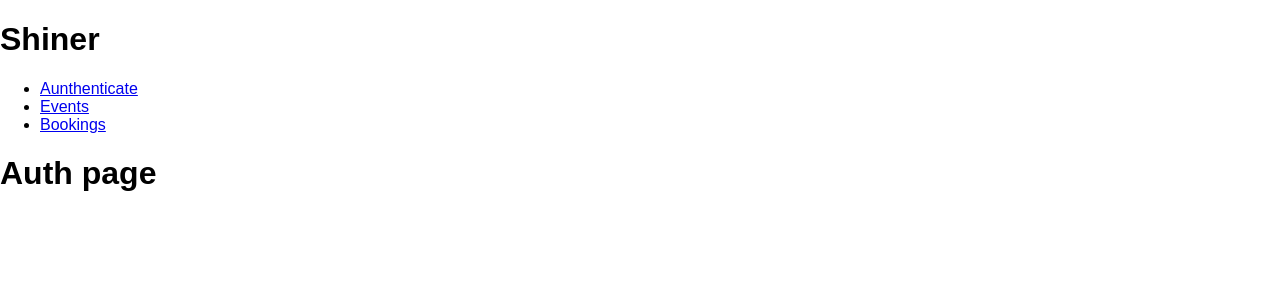
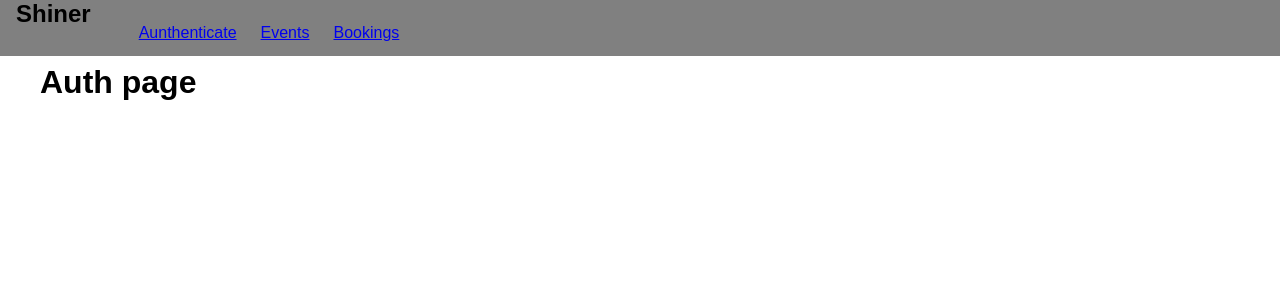
Before and after one commit to jimhantrix/shoeshiner-, a React (Create React App) app in the folder frontend/: page /auth in a window 1280 px wide. Shown: the top 300 px of the page. Built offline with nearby package versions, Linux system fonts and the light colour scheme.

Commit message:
Created css to the naviagtion file

```diff
--- a/frontend/src/App.css
+++ b/frontend/src/App.css
@@ -0,0 +1,3 @@
+.main-content{
+  margin: 4rem 2.5rem;
+}
--- /dev/null
+++ b/frontend/src/components/Navigation/MainNavigation.css
@@ -0,0 +1,38 @@
+.main-navigation {
+  position: fixed;
+  left: 0;
+  top: 0;
+  width: 100%;
+  height: 3.5rem;
+  background:grey;
+  padding:0 1rem;
+  display: flex;
+  align-items:
+}
+
+.main-navigation_logo h1{
+  margin: 0;
+  font-size: 1.5rem;
+}
+
+.main-navigation_items{
+  margin: 1.5rem;
+
+}
+
+.main-navigation_items ul{
+  display: flex;
+  list-style: none;
+  padding: 0;
+  margin: 0;
+}
+
+.main-navigation_items li{
+  margin: 0;
+  font-size: 1rem;
+
+}
+
+.main-navigation_items a{
+margin-left: 1.5rem;
+}
--- a/frontend/src/components/Navigation/MainNavigation.js
+++ b/frontend/src/components/Navigation/MainNavigation.js
@@ -1,5 +1,6 @@
 import React from 'react';
 import { NavLink } from 'react-router-dom';
+import './MainNavigation.css';
 
 const mainNavigation = props => (
 
```
